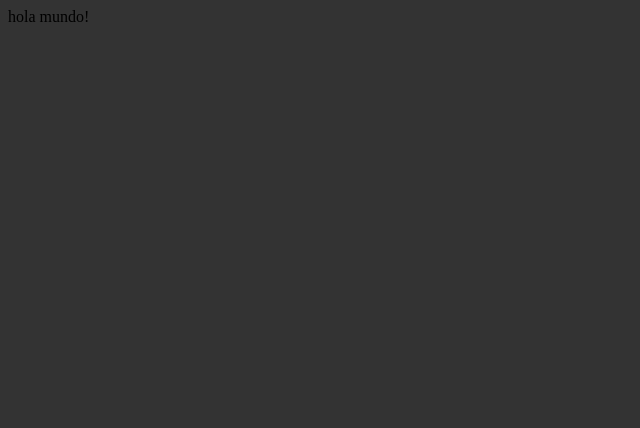
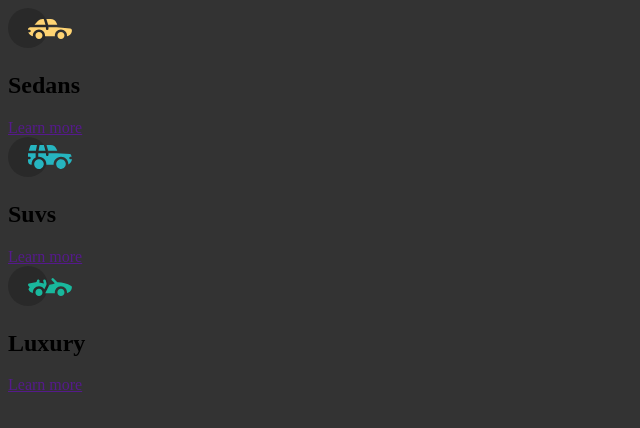
Before and after one commit to tiziii421/Columnas, a plain HTML site: page index.html in a window 1280 px wide. Shown: the whole page, without its empty margins (0-640 px from the left). Drawn offline with Linux system fonts and the light colour scheme.

Commit message:
estructura HTML

```diff
--- a/index.html
+++ b/index.html
@@ -6,5 +6,26 @@
     <link rel="stylesheet" href="css/styles.css" />
     <title>3 Column preview card component</title>
   </head>
-  <body>hola mundo!</body>
+  <body>
+    <div class="cards">
+      <section class="card">
+        <img src="/assets/images/icon-sedans.svg" alt="icon-sedans">
+        <h2 class="card__tittle">Sedans</h2>
+        <p class="card_desc"></p>
+        <a href="" class="card_atp">Learn more</a>
+      </section>
+      <section class="card">
+        <img src="/assets/images/icon-suvs.svg" alt="icon-sedans">
+        <h2 class="card__tittle">Suvs</h2>
+        <p class="card_desc"></p>
+        <a href="" class="card_atp">Learn more</a>
+      </section>
+      <section class="card">
+        <img src="/assets/images/icon-luxury.svg" alt="icon-sedans">
+        <h2 class="card__tittle">Luxury</h2>
+        <p class="card_desc"></p>
+        <a href="" class="card_atp">Learn more</a>
+      </section>
+    </div>
+  </body>
 </html>
```
